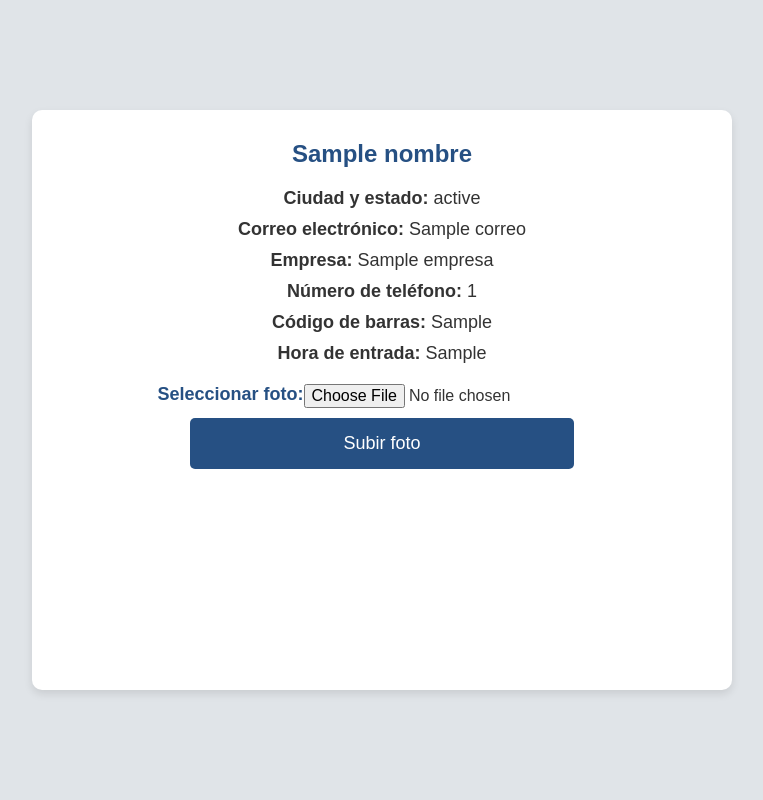
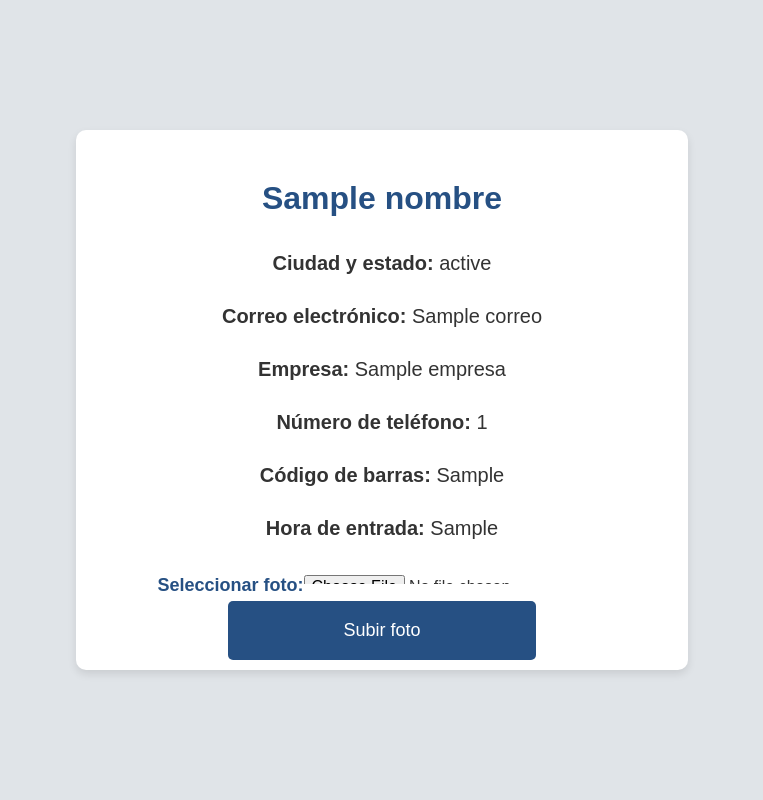
Before and after one commit to aEmirsv/Gestion-de-Acceso, a Django app: template ScanGate/access/templates/access/perfil.html in a window 1280 px wide. Shown: the whole page, without its empty margins (258-1021 px from the left). Run offline with Django 5.2, Linux system fonts and the light colour scheme; the template is opened without the code that fills it: most values are stand-ins (such as "Sample title", 1, 10 or a date in 2020).

Commit message:
Estilizar para computadora

```diff
--- a/ScanGate/access/static/css/style_profile.css
+++ b/ScanGate/access/static/css/style_profile.css
@@ -12,16 +12,21 @@ body {
 	justify-content: space-around;
 	align-items: center;
 	flex-direction: row;
+	flex-wrap: wrap;
 }
 
 .container {
+	height: 55%;
+	width: 40%;
+
 	background-color: white;
 	border-radius: 10px;
 	box-shadow: 0 4px 8px rgba(0, 0, 0, 0.1);
-	padding: 30px;
+	padding: 50px;
 
-	height: 65%;
-	width: 50%;
+	display: flex;
+	flex-direction: column;
+	align-items: center;
 
 	text-align: center;
 }
@@ -29,12 +34,12 @@ body {
 h1 {
 	color: #265083;
 	margin-bottom: 20px;
-	font-size: 24px;
+	font-size: 32px;
 }
 
 p {
-	margin: 10px 0;
-	font-size: 18px;
+	margin: 15px;
+	font-size: 20px;
 }
 
 form {
@@ -47,7 +52,6 @@ form {
 
 label {
 	height: 10%;
-	/* display: block; */
 	margin-bottom: 10px;
 	font-weight: bold;
 	color: #265083;
@@ -58,7 +62,6 @@ input[type="file"] {
 	height: 10%;
 	margin-bottom: 10px;
 	font-size: 16px;
-	/* width: 100%; */
 	box-sizing: border-box;
 }
 
@@ -75,7 +78,7 @@ button {
 }
 
 .fotoReg{
-	height: 65%;
+	height: 70%;
 	width: 30%;
 	padding: 30px;
 
@@ -89,6 +92,19 @@ button {
 
 img{
 	object-fit: contain;
+}
+
+a{
+	text-align: center;
+	height: 30px;
+	background-color: #265083;
+	width: 20%;
+	border-radius: 5px;
+    cursor: pointer;
+
+	color: white;
+	padding-top: 10px;
+	text-decoration: none;
 }
 
 button:hover {
```
